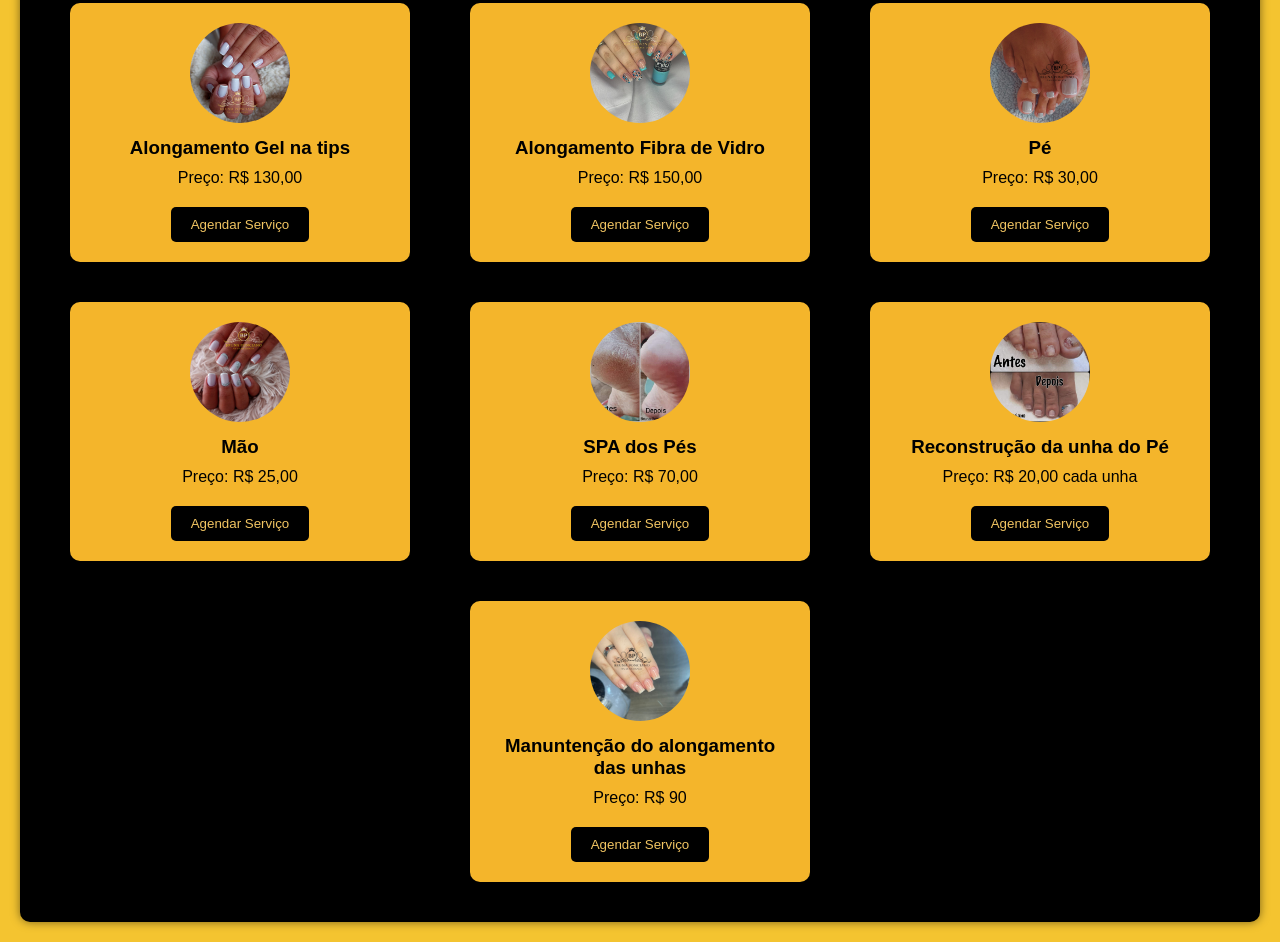
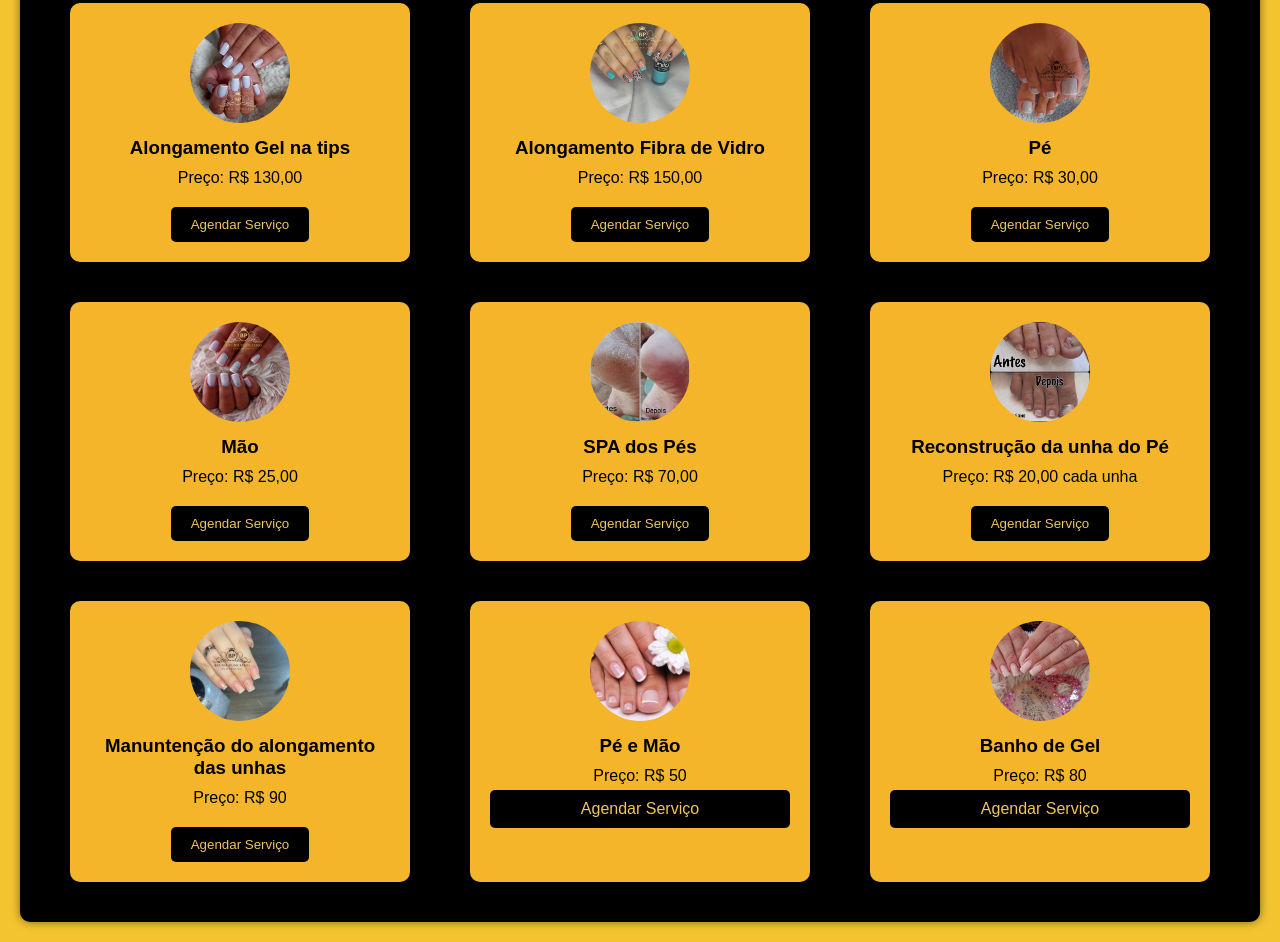
Before and after one commit to lc1company/brunaponciano, a plain HTML site: page index.html in a window 1280 px wide. Shown: the part 1701-2643 px from the top of the page. Drawn offline with Linux system fonts and the light colour scheme.

Commit message:
Update index.html

```diff
--- a/index.html
+++ b/index.html
@@ -286,6 +286,20 @@
                     <button class="button" onclick="showBookingForm('Manuntenção do alongamento', 90)">Agendar Serviço</button>
                 </div>
             </div>
+
+            <div class="service">
+                <img src="pe e mao.jpeg" alt="pe e mao">
+                <h3>Pé e Mão</h3>
+                <p>Preço: R$ 50</p>
+                <div class="button" onclick="showBookingForm('Pé e Mão', 50)">Agendar Serviço</div>
+            </div>
+
+            <div class="service">
+                <img src="banho de ge.jpeg" alt="banho de gel">
+                <h3>Banho de Gel</h3>
+                <p>Preço: R$ 80</p>
+                <div class="button" onclick="showBookingForm('Banho de Gel', 80)">Agendar Serviço</div>
+            </div>
         </div>
 
         <!-- Caixa de Agendamento (inicialmente oculta) -->
```
